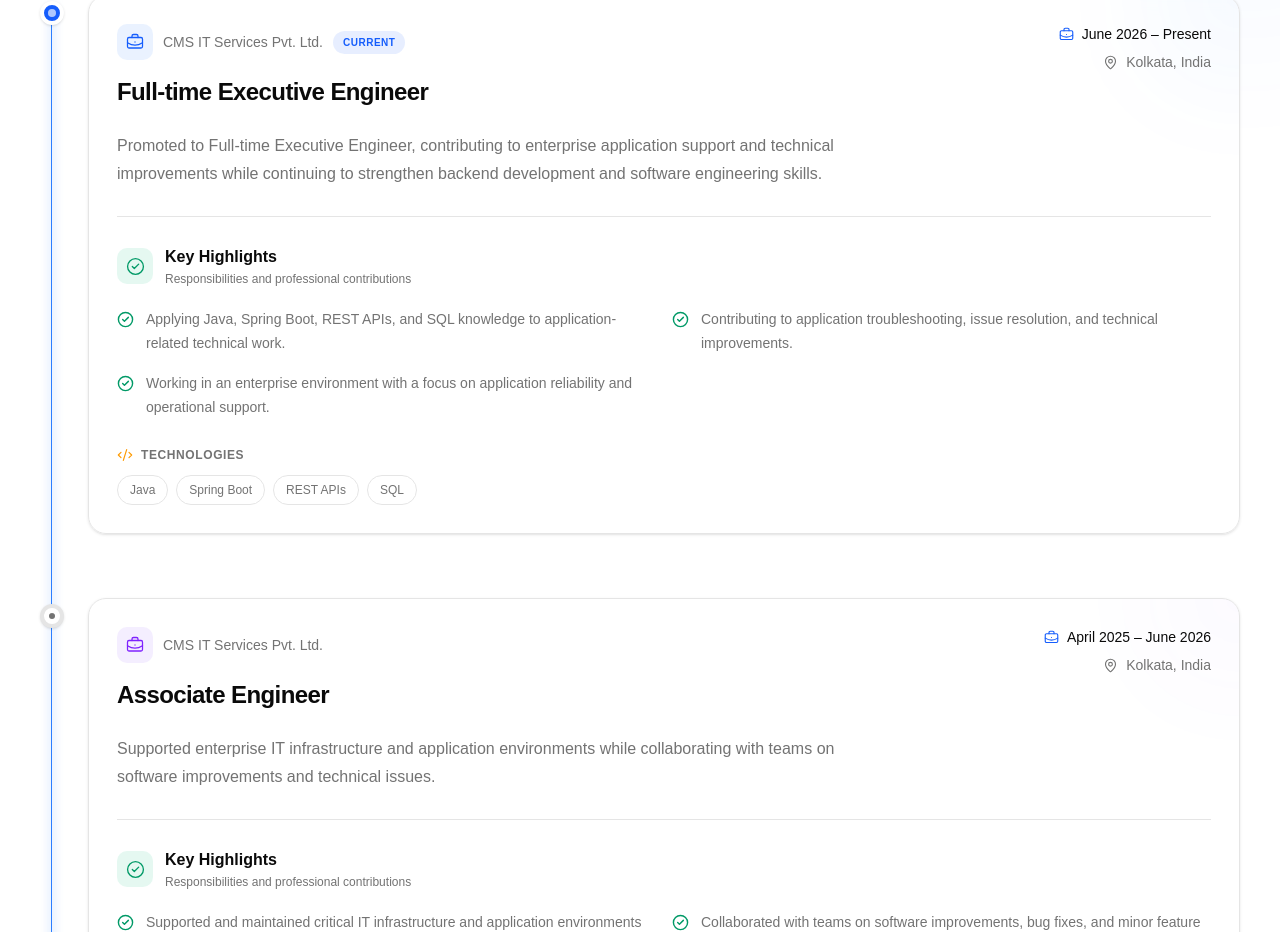
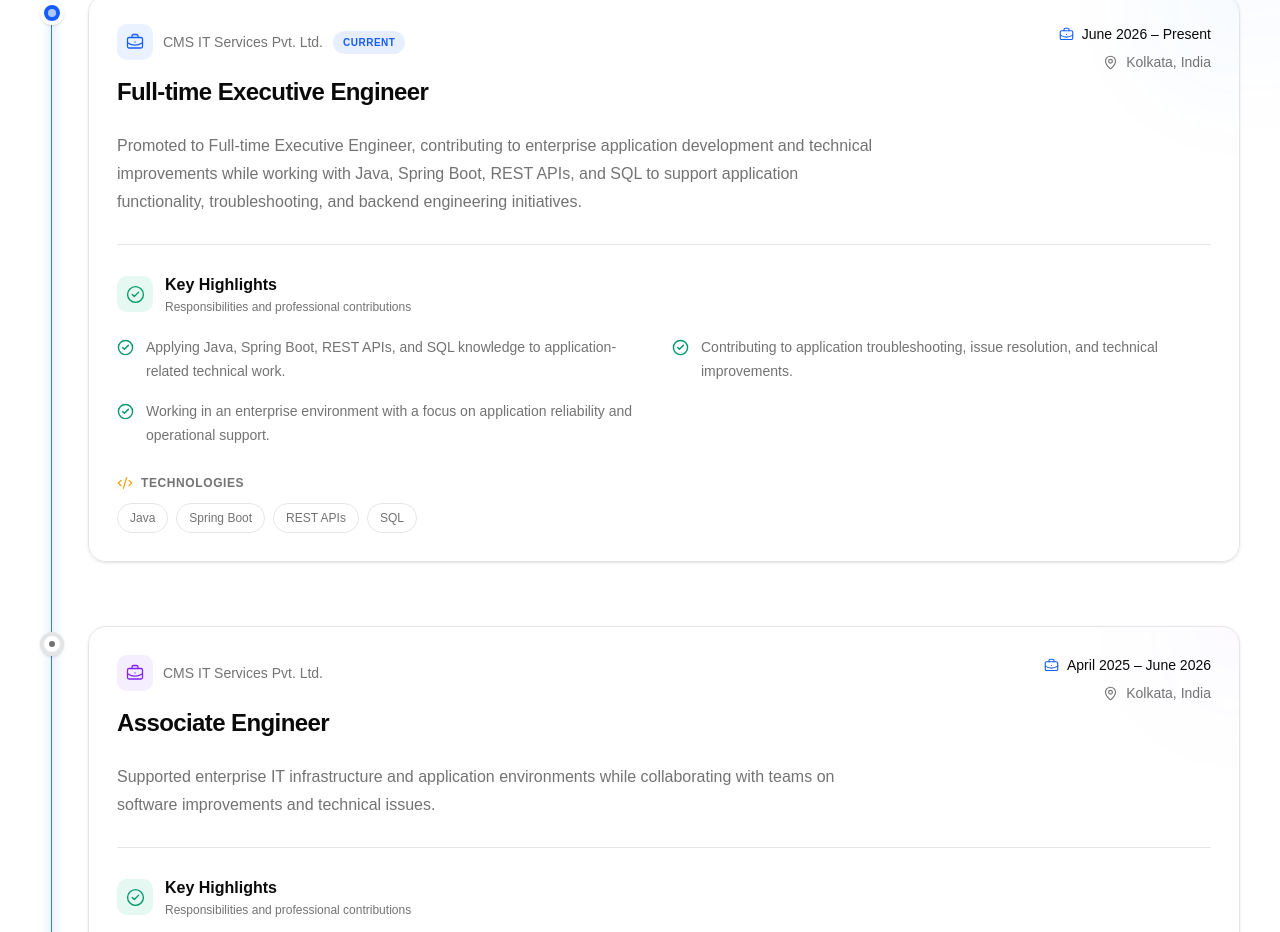
Before and after one commit to Sayan876/SayanPortfolio, a React (Vite) app: page / in a window 1280 px wide. Shown: the part 2435-3367 px from the top of the page. Built offline with nearby package versions, Linux system fonts and the light colour scheme.

Commit message:
Update Experience.tsx

```diff
--- a/src/components/Experience.tsx
+++ b/src/components/Experience.tsx
@@ -53,7 +53,7 @@ const Experience = () => {
       current: true,
       accent: "blue",
       description:
-        "Promoted to Full-time Executive Engineer, contributing to enterprise application support and technical improvements while continuing to strengthen backend development and software engineering skills.",
+        "Promoted to Full-time Executive Engineer, contributing to enterprise application development and technical improvements while working with Java, Spring            Boot, REST APIs, and SQL to support application functionality, troubleshooting, and backend engineering initiatives.",
       highlights: [
         "Applying Java, Spring Boot, REST APIs, and SQL knowledge to application-related technical work.",
         "Contributing to application troubleshooting, issue resolution, and technical improvements.",
```
